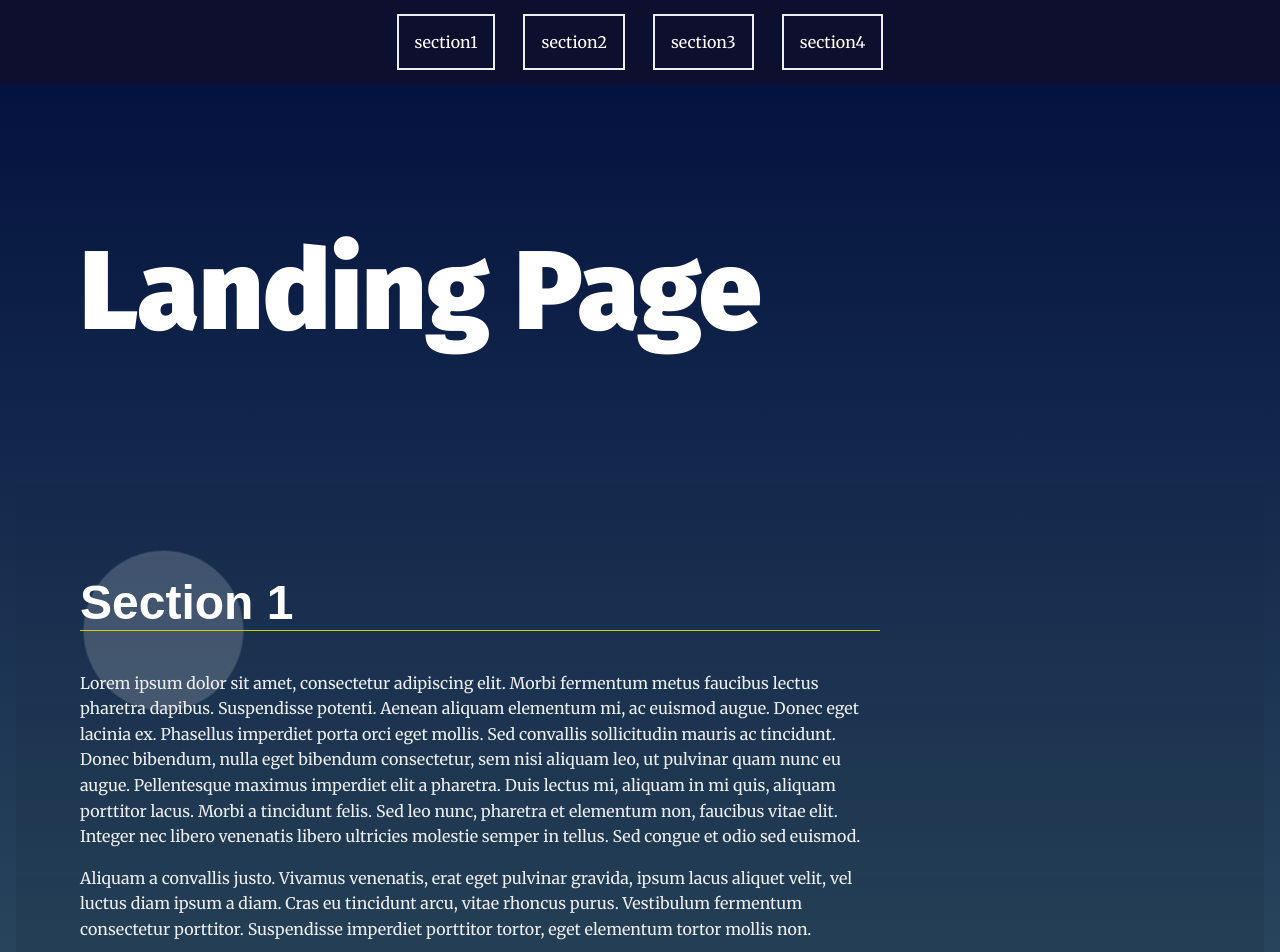
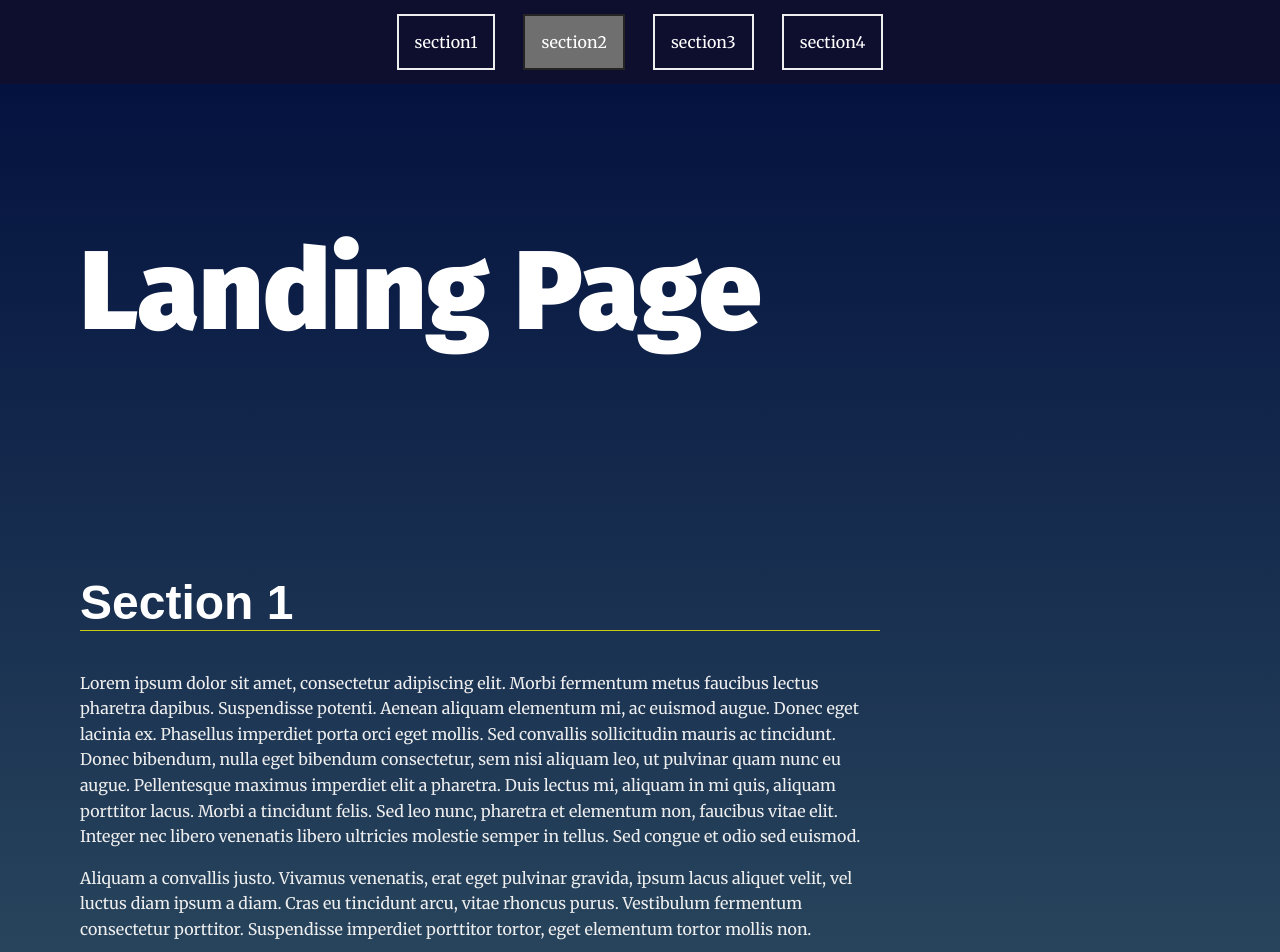
Before and after one commit to nouraan-ahmed/Landing_Page, a plain HTML site: page index.html in a window 1280 px wide. Shown: the top 952 px of the page. Drawn offline with Linux system fonts and the light colour scheme.

Commit message:
resubmition

```diff
--- a/css/styles.css
+++ b/css/styles.css
@@ -18,6 +18,9 @@ body {
     color: #fff;
 }
 
+html{
+    scroll-behavior: smooth;
+}
 
 /* Typeography General*/
 h1 {
@@ -76,6 +79,14 @@ section {
     margin:14px;
     padding: 16px;
     border: 2px solid #eee;
+    cursor: pointer;
+}
+.navbar__menu li.active {
+    display: inline-block;
+    margin:14px;
+    padding: 16px;
+    border: 2px solid rgb(37, 36, 36);
+    background-color: rgb(112, 111, 111);
 }
 
 .navbar__menu .menu__link {
--- a/js/app.js
+++ b/js/app.js
@@ -20,6 +20,8 @@
 let ul = document.getElementById("navbar__list");
 let fragment = document.createDocumentFragment();
 const myElement = document.getElementById("containerdiv");
+const myElementchildren = document.querySelectorAll("section");
+
 /**
  * End Global Variables
  * Start Helper Functions
@@ -30,16 +32,43 @@ function navbuilder(){
     for(let i = 1; i <= myElement.children.length; i++) {
         let li = document.createElement("li");
         li.textContent = 'section' + i;
+        li.setAttribute('val','section'+i);
         fragment.appendChild(li);
     }
     ul.appendChild(fragment);
 }
 
-function RemoveAllActiveClasses(){
-    for (let i = 0; i < myElement.children.length; i++) {
-        myElement.children[i].classList.remove('your-active-class');
+function RemoveAllActiveClasses(myEl){
+    for (let i = 0; i < myEl.children.length; i++) {
+        myEl.children[i].classList.remove('your-active-class');
+        myEl.children[i].classList.remove('active');
     }
 
+}
+
+function scroll(){
+    ul.addEventListener('click',
+    function scroll(evt){
+        window.scrollTo({top:document.getElementById(evt.target.textContent).offsetTop, behavior: "smooth"});
+    });
+}
+
+function getsection(){
+    myElementchildren.forEach((child) => {
+        const section = child.getBoundingClientRect();
+        if (section.top >= 0 && section.top <= 250) {
+        RemoveAllActiveClasses(myElement);
+        child.classList.add("your-active-class");
+        const lis = document.querySelectorAll('li');
+        lis.forEach((el)=>{
+            let val=el.getAttribute('val');
+            if(val===child.id){
+                RemoveAllActiveClasses(ul);
+                el.classList.add("active");
+            }
+        });
+        }
+    });
 }
 
 /**
@@ -56,43 +85,12 @@ navbuilder();
 
 // Add class 'active' to section when near top of viewport
 
-document.addEventListener('scroll', function(e) {
-    // determine the y position of the scroll
-    lastPosition = window.scrollY;
-    if(lastPosition >= 0 && lastPosition<800){
-        let element = document.getElementById("section1");
-        RemoveAllActiveClasses();
-        element.classList.add("your-active-class");
-    }
-    else if(lastPosition>800 && lastPosition<1400){
-        let element = document.getElementById("section2");
-        RemoveAllActiveClasses();
-        element.classList.add("your-active-class");
-    }
-    else if(lastPosition>1400 && lastPosition<2000){
-        let element = document.getElementById("section3");
-        RemoveAllActiveClasses();
-        element.classList.add("your-active-class");
-    }
-    else if(lastPosition>2000){
-        let element = document.getElementById("section4");
-        RemoveAllActiveClasses();
-        element.classList.add("your-active-class");
-    }
-});
+document.addEventListener('scroll', getsection);
 
 
 // Scroll to anchor ID using scrollTO event
 
-ul.addEventListener('click',
-function scroll(evt){
-    console.log(evt.target);
-    let id=evt.target.textContent.replace(/[^0-9]/g,'');
-    let width = document.getElementById(evt.target.textContent).scrollWidth;
-    let height = document.getElementById(evt.target.textContent).scrollHeight;
-    window.scrollTo(width,height*(id-0.4));
-}
-);
+scroll();
 
 
 
```
